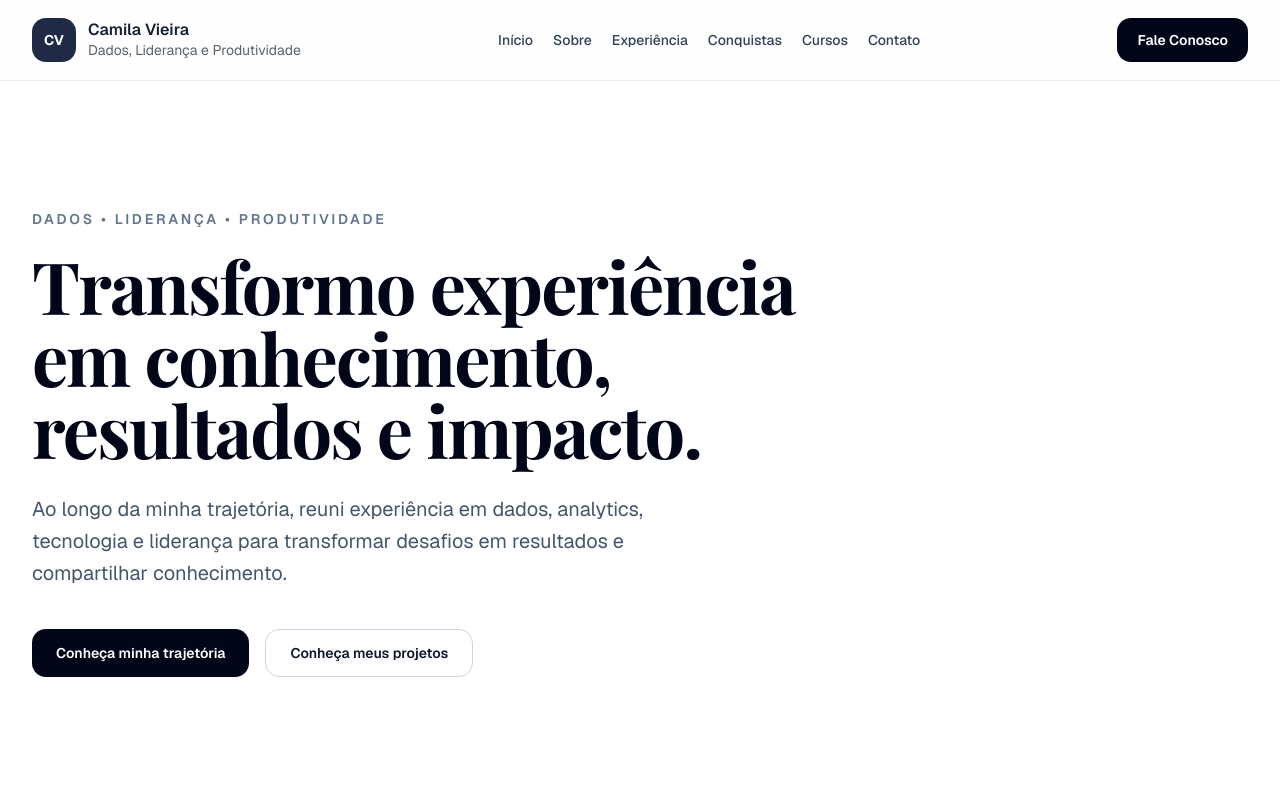
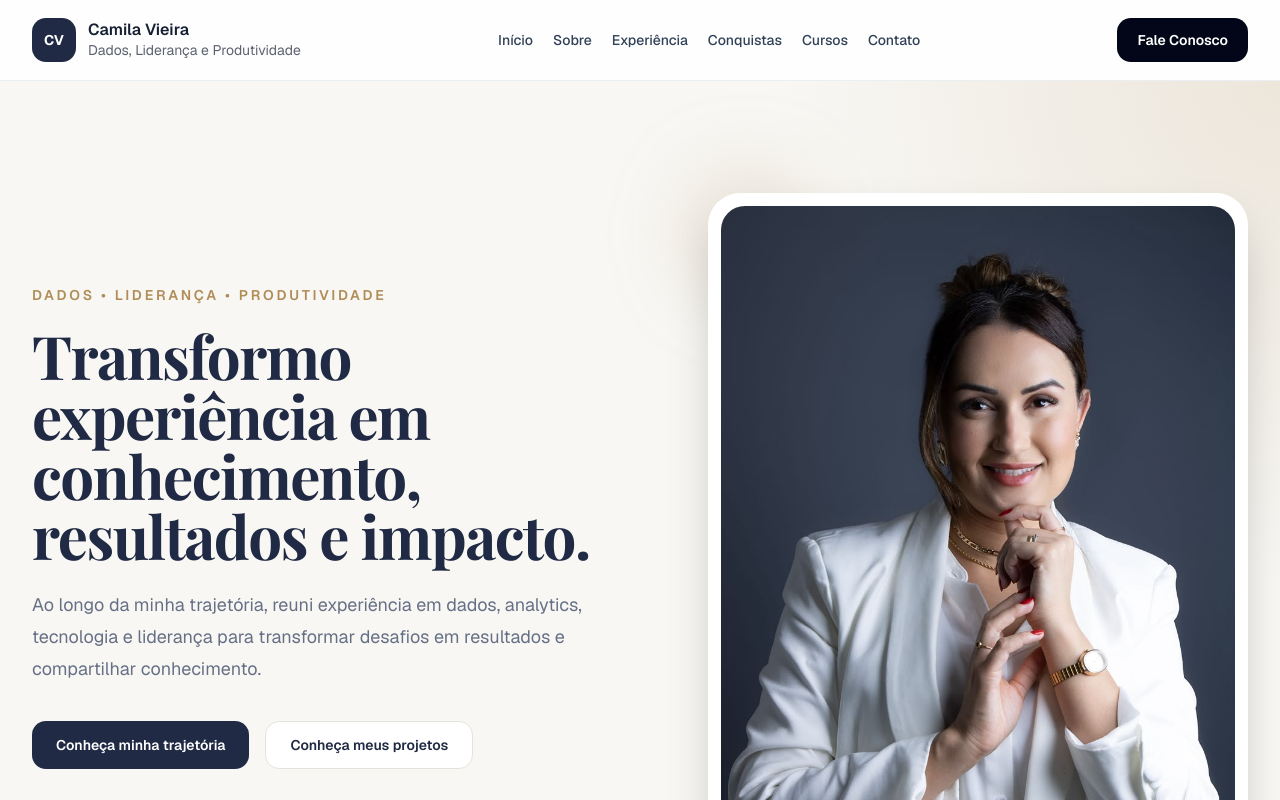
Before and after one commit to RodneiTimoteo/site-camila, a Next.js app: page / in a window 1280 px wide. Shown: the top 800 px of the page. Built offline with nearby package versions, Linux system fonts and the light colour scheme; a web font is replaced by a local one.

Commit message:
Adiciona foto ao Hero da Camila

```diff
--- a/src/components/sections/Hero.tsx
+++ b/src/components/sections/Hero.tsx
@@ -1,11 +1,13 @@
+import Image from "next/image";
 import Link from "next/link";
+
 import Container from "@/components/layout/Container";
 
 interface HeroProps {
   eyebrow?: string;
   title: string;
   description: string;
-  primaryAction?: {
+  primaryAction: {
     label: string;
     href: string;
   };
@@ -25,47 +27,72 @@ export default function Hero({
   return (
     <section
       id="inicio"
-      className="relative overflow-hidden border-b border-slate-200 bg-white py-24 sm:py-32"
+      className="relative overflow-hidden bg-site py-20 sm:py-24 lg:py-28"
     >
-      <div className="absolute inset-0 -z-10 bg-[radial-gradient(circle_at_top_right,rgba(15,23,42,0.08),transparent_35%)]" />
+      <div className="absolute inset-0 bg-[radial-gradient(circle_at_top_right,rgba(176,141,87,0.16),transparent_32%)]" />
 
-      <Container>
-        <div className="max-w-4xl">
+      <Container className="relative">
+        <div className="grid items-center gap-14 lg:grid-cols-[1.05fr_0.95fr] lg:gap-20">
+          <div className="max-w-3xl">
             {eyebrow && (
-            <p className="mb-5 text-sm font-semibold uppercase tracking-[0.2em] text-slate-500">
+              <p className="text-sm font-semibold uppercase tracking-[0.2em] text-secondary">
                 {eyebrow}
               </p>
             )}
 
-          <h1 className="max-w-3xl text-5xl font-bold tracking-tight text-slate-950 sm:text-6xl lg:text-7xl">
+            <h1 className="mt-5 text-4xl font-bold tracking-tight text-primary sm:text-5xl lg:text-6xl">
               {title}
             </h1>
 
-          <p className="mt-7 max-w-2xl text-lg leading-8 text-slate-600 sm:text-xl">
+            <p className="mt-6 max-w-2xl text-lg leading-8 text-muted-site">
               {description}
             </p>
 
-          {(primaryAction || secondaryAction) && (
-            <div className="mt-10 flex flex-col gap-4 sm:flex-row">
-              {primaryAction && (
+            <div className="mt-9 flex flex-col gap-4 sm:flex-row">
               <Link
                 href={primaryAction.href}
-                  className="inline-flex min-h-12 items-center justify-center rounded-xl bg-slate-950 px-6 py-3 text-sm font-semibold text-white transition hover:bg-slate-800"
+                className="inline-flex min-h-12 items-center justify-center rounded-xl bg-primary px-6 py-3 text-sm font-semibold text-white transition hover:bg-[var(--color-primary-hover)]"
               >
                 {primaryAction.label}
               </Link>
-              )}
 
               {secondaryAction && (
                 <Link
                   href={secondaryAction.href}
-                  className="inline-flex min-h-12 items-center justify-center rounded-xl border border-slate-300 bg-white px-6 py-3 text-sm font-semibold text-slate-900 transition hover:bg-slate-100"
+                  className="inline-flex min-h-12 items-center justify-center rounded-xl border border-site bg-surface px-6 py-3 text-sm font-semibold text-primary transition hover:border-[var(--color-primary)]"
                 >
                   {secondaryAction.label}
                 </Link>
               )}
             </div>
-          )}
+          </div>
+
+          <div className="relative mx-auto w-full max-w-md lg:max-w-none">
+            <div className="absolute -left-6 -top-6 h-32 w-32 rounded-full bg-[var(--color-secondary)]/20 blur-2xl" />
+
+            <div className="relative overflow-hidden rounded-[2rem] border border-white/70 bg-surface p-3 shadow-2xl">
+              <div className="relative aspect-[4/5] overflow-hidden rounded-[1.5rem] bg-[var(--color-background)]">
+                <Image
+                  src="/images/camila-hero.jpeg"
+                  alt="Camila Timóteo Vieira"
+                  fill
+                  priority
+                  sizes="(max-width: 1024px) 100vw, 42vw"
+                  className="object-cover object-top"
+                />
+              </div>
+            </div>
+
+            <div className="absolute -bottom-5 -left-5 hidden rounded-2xl border border-site bg-surface px-5 py-4 shadow-lg sm:block">
+              <p className="text-sm font-semibold text-primary">
+                Dados • Liderança • Produtividade
+              </p>
+
+              <p className="mt-1 text-xs text-muted-site">
+                Experiência transformada em impacto
+              </p>
+            </div>
+          </div>
         </div>
       </Container>
     </section>
```
Also changed, not shown: public/images/camila-hero.jpeg (added). Lines whose indentation alone changed are shown as unchanged.
